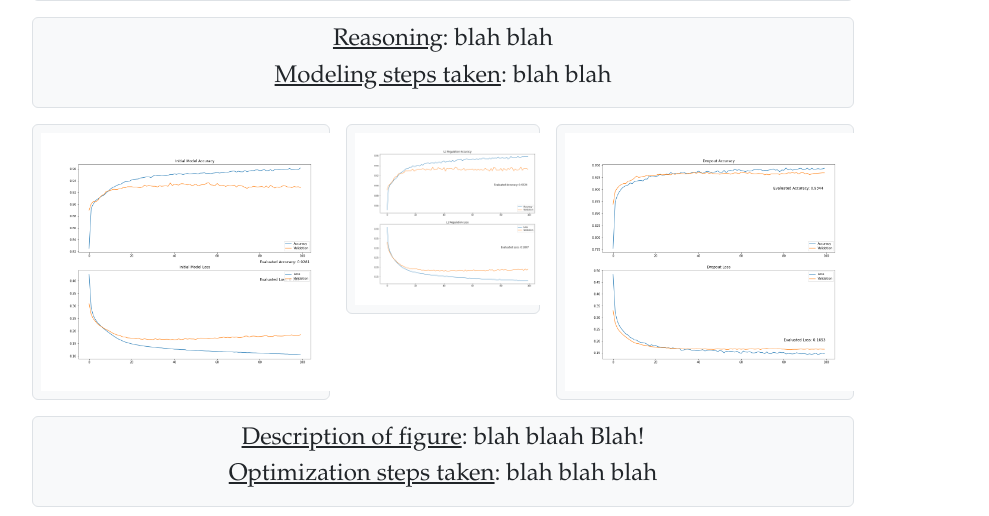
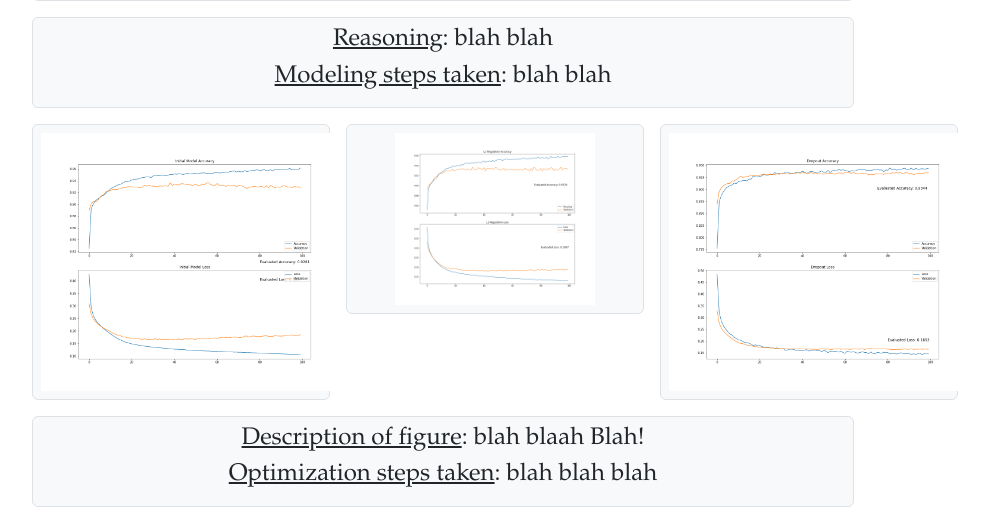
Before and after one commit to asundquistdavis/credit-churn-prediction, a Flask app: page /models/neural-network in a window 1280 px wide. Shown: the part 1198-1714 px from the top of the page, without its empty margins (197-1186 px from the left). Run offline with Flask 2, Linux system fonts and the light colour scheme; parts of the project's set-up code (start-up, migrations or seed data) failed here and were passed over.

Commit message:
NN image layout full

```diff
--- a/templates/model/neural_network.html
+++ b/templates/model/neural_network.html
@@ -126,7 +126,7 @@
                 </div>
             </div>
 
-            <div class="col-md-2">
+            <div class="col-md-1.5">
                 <!-- Intentionally Blank -->
             </div>
         </div>
@@ -154,7 +154,7 @@
                 Intentionally Blank
             </div> -->
 
-            <div class="col-md-2">
+            <div class="col-md-3">
                 <!-- Row element -->
                 <div class="border rounded bg-light m-2 p-2">
                     <!-- image -->
@@ -174,7 +174,7 @@
                 </div>
             </div>
 
-            <div class="col-md-2">
+            <div class="col-md-1.5">
                 <!-- Intenetionally Blank -->
             </div>
         </div>
@@ -209,7 +209,7 @@
                 <!-- Row element -->
                 <div class="border rounded bg-light m-2 p-2">
                     <!-- Local Matplotlib Embed -->
-                    <img src="Jacobs Path" width="600" class="center" alt="Neural network ROC curve image">
+                    <img src="../../Outputs/neural_network/dropout_L2_model.png" width="600" class="center" alt="Churn Neural Network L2 Dropout Model">
                 </div>
             </div>
 
@@ -245,31 +245,19 @@
                 <!-- Intentionally Blank -->
             </div>
 
-            <div class="col-md-8">
+            <div class="col-md-4">
                 <!-- Row element -->
                 <div class="border rounded bg-light m-2 p-2">
                     <!-- Local Matplotlib Embed -->
-                    <img src="Jacobs Path" width="600" class="center" alt="Neural network ROC curve image">
+                    <img src="../../Outputs/neural_network/nn_ROC.png" width="300" class="center" alt="Churn Neural Network ROC Curve">
                 </div>
             </div>
 
-            <div class="col-md-2">
-                <!-- Intentionally Blank -->
-            </div>
-        </div>
-
-
-    <!-- Text Row -->
-        <div class="row g-0">
-            <div class="col-md-2">
-                <!-- Intentionally Blank -->
-            </div>
-
-            <div class="col-md-8">
+            <div class="col-md-4">
                 <!-- Row element -->
                 <div class="border rounded bg-light m-2 p-2">
                     <p class="h4 text-center">Confusion Matrix</p>
-
+                    <hr><br>
                     <!-- test table -->
                     <table class="table-lg table-bordered">
                         <tr>
@@ -289,6 +277,26 @@
                         </tr>
                     </table>
 
+
+
+                </div>
+            </div>
+
+            <div class="col-md-2">
+                <!-- Intentionally Blank -->
+            </div>
+        </div>
+
+
+    <!-- Text Row -->
+        <div class="row g-0">
+            <div class="col-md-2">
+                <!-- Intentionally Blank -->
+            </div>
+
+            <div class="col-md-8">
+                <!-- Row element -->
+                <div class="border rounded bg-light m-2 p-2">
 
                     <p class="h4 text-center"><underline>Final Thoughts</underline>: blah bliggity blizzah!</p>
                 </div>
```
